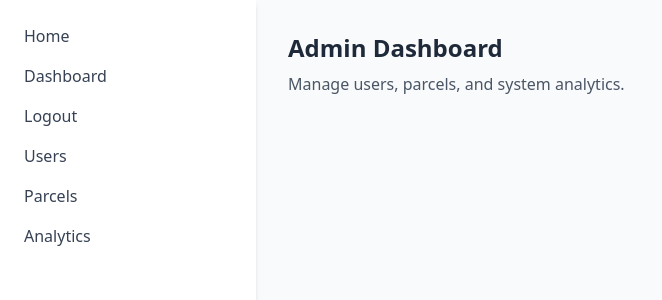
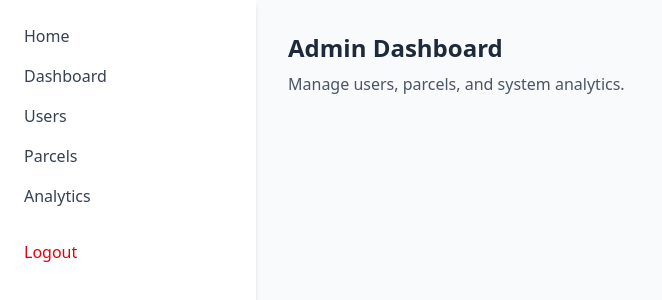
Before and after one commit to Marg0n/CourierAndParcelManagementSystem, a React (Vite) app in the folder frontend/: page /dashboard/admin in a window 1280 px wide. Shown: the top 300 px of the page, without its empty margins (0-662 px from the left). Built offline with nearby package versions, Linux system fonts and the light colour scheme.

Commit message:
Add: Added loogout utility func and applied in dashboard sidebar.

```diff
--- a/frontend/src/components/layouts/Sidebar.tsx
+++ b/frontend/src/components/layouts/Sidebar.tsx
@@ -1,10 +1,14 @@
-import { Link } from "react-router-dom"
+import { logout } from "@/utils/logout";
+import { Link, useNavigate } from "react-router-dom"
 
 interface SidebarProps {
   role: "Admin" | "Customer" | "Delivery Agent"
 }
 
 export const Sidebar = ({ role }: SidebarProps) => {
+
+  //* Navigation
+  const navigate = useNavigate();
 
   //* Map role to lowercase string for URL
   const roleToPath = {
@@ -18,7 +22,7 @@ export const Sidebar = ({ role }: SidebarProps) => {
   const commonLinks = [
     { to: "/", label: "Home" },
     { to: `/dashboard/${rolePath}`, label: "Dashboard" },
-    { to: "/login", label: "Logout" },
+    // { to: "/login", label: "Logout" },
   ]
 
   const roleLinks = {
@@ -50,6 +54,13 @@ export const Sidebar = ({ role }: SidebarProps) => {
           </Link>
         ))}
       </nav>
+
+      <button
+        onClick={() => logout(navigate)}
+        className="mt-8 text-red-600 hover:text-red-800 font-medium text-left"
+      >
+        Logout
+      </button>
     </aside>
   )
 }
--- /dev/null
+++ b/frontend/src/utils/logout.ts
@@ -0,0 +1,14 @@
+/*
+export const logout = () => {
+  localStorage.removeItem("accessToken");
+  localStorage.removeItem("refreshToken");
+  // Or use localStorage.clear() for removing everything
+  window.location.href = "/login"; //? Hard redirect to login
+};
+*/
+
+export const logout = (navigate: (path: string) => void) => {
+  localStorage.removeItem("accessToken");
+  localStorage.removeItem("refreshToken");
+  navigate("/login");
+};
```
